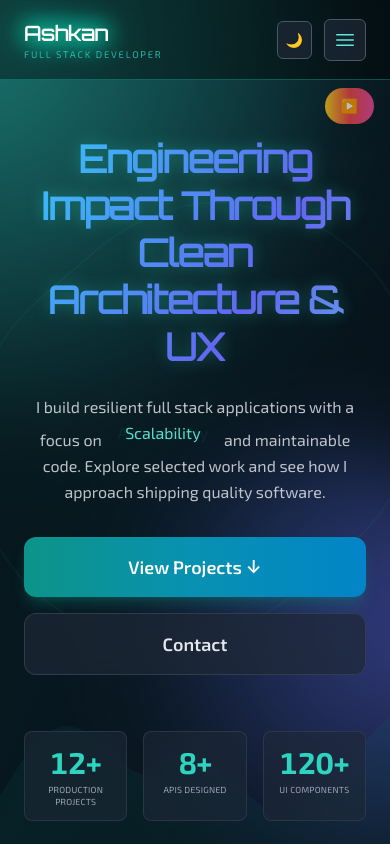
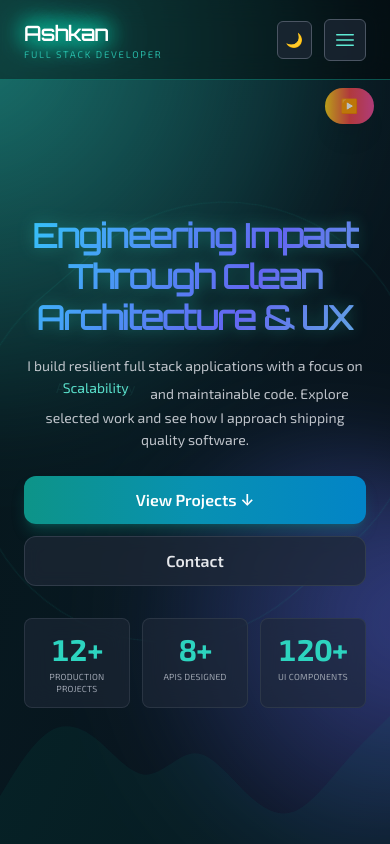
Before and after one commit to ashkan1010X/WebPortfolio, a React (Vite) app: page / in a window 390 px wide. Built offline with nearby package versions, Linux system fonts and the light colour scheme; the HTML template or start-up script is replaced by a standard one.

Commit message:
fix metric cards cut off on mobile + counter animation
Cards now sit above the fold on all phones including iPhone SE.
Counter numbers animate when they scroll into view instead of
firing immediately on page load when they might not be visible.

```diff
--- a/src/pages/Home.jsx
+++ b/src/pages/Home.jsx
@@ -1,4 +1,4 @@
-import React, { useEffect, useState } from "react";
+import React, { useEffect, useState, useRef, useCallback } from "react";
 import { Link } from "react-router-dom";
 import "../index.css";
 
@@ -19,9 +19,12 @@ const rotatingWords = [
 const Home = () => {
   const [counts, setCounts] = useState(metrics.map(() => 0));
   const [wordIndex, setWordIndex] = useState(0);
+  const [hasAnimated, setHasAnimated] = useState(false);
+  const metricsRef = useRef(null);
 
-  // Initial metric counter (immediate on mount)
-  useEffect(() => {
+  const runCounter = useCallback(() => {
+    if (hasAnimated) return;
+    setHasAnimated(true);
     const duration = 1400;
     const start = performance.now();
     const step = (now) => {
@@ -30,7 +33,19 @@ const Home = () => {
       if (p < 1) requestAnimationFrame(step);
     };
     requestAnimationFrame(step);
-  }, []);
+  }, [hasAnimated]);
+
+  // Fire counter when metrics grid enters the viewport
+  useEffect(() => {
+    const el = metricsRef.current;
+    if (!el) return;
+    const observer = new IntersectionObserver(
+      ([entry]) => { if (entry.isIntersecting) runCounter(); },
+      { threshold: 0.3 }
+    );
+    observer.observe(el);
+    return () => observer.disconnect();
+  }, [runCounter]);
 
   useEffect(() => {
     const id = setInterval(() => {
@@ -40,7 +55,7 @@ const Home = () => {
   }, []);
 
   return (
-    <section className="relative min-h-screen flex flex-col justify-center items-center text-center px-6 pt-28 sm:pt-0 overflow-hidden bg-black hero-noise">
+    <section className="relative min-h-screen flex flex-col justify-center items-center text-center px-6 pt-20 sm:pt-0 overflow-hidden bg-black hero-noise">
       {/* Animated gradient backdrop */}
       <div className="absolute inset-0 hero-gradient-mask animate-pan-bg opacity-70" />
       {/* Decorative blurred orbs */}
@@ -51,11 +66,11 @@ const Home = () => {
         <div className="w-[120vmin] h-[120vmin] rounded-full border border-teal-500/10 animate-rotate-slow" />
       </div>
       <div className="relative z-10 max-w-5xl mx-auto flex flex-col items-center">
-        <h1 className="text-[clamp(2.35rem,8.4vw,3.6rem)] font-extrabold tracking-tight leading-tight mb-6 bg-clip-text text-transparent bg-[linear-gradient(120deg,#5eead4_0%,#38bdf8_35%,#6366f1_65%,#5eead4_100%)] bg-[length:200%_200%] animate-pan-bg drop-shadow-[0_0_8px_rgba(45,212,191,0.35)]">
+        <h1 className="text-[clamp(1.9rem,8.4vw,3.6rem)] font-extrabold tracking-tight leading-tight mb-4 sm:mb-6 bg-clip-text text-transparent bg-[linear-gradient(120deg,#5eead4_0%,#38bdf8_35%,#6366f1_65%,#5eead4_100%)] bg-[length:200%_200%] animate-pan-bg drop-shadow-[0_0_8px_rgba(45,212,191,0.35)]">
           Engineering Impact Through
           <br className="hidden sm:block" /> Clean Architecture & UX
         </h1>
-        <p className="text-base sm:text-lg md:text-2xl text-gray-300/90 leading-relaxed max-w-3xl mx-auto mb-8">
+        <p className="text-sm sm:text-lg md:text-2xl text-gray-300/90 leading-relaxed max-w-3xl mx-auto mb-6 sm:mb-8">
           I build resilient full stack applications with a focus on
           <span className="inline-flex relative w-[11ch] justify-start mx-2 h-[1.6em]">
             {rotatingWords.map((w, i) => (
@@ -72,22 +87,22 @@ const Home = () => {
           and maintainable code. Explore selected work and see how I approach
           shipping quality software.
         </p>
-        <div className="flex flex-col sm:flex-row gap-4 justify-center mb-14 w-full sm:w-auto">
+        <div className="flex flex-col sm:flex-row gap-3 sm:gap-4 justify-center mb-8 sm:mb-14 w-full sm:w-auto">
           <Link
             to="/projects"
-            className="group relative px-8 py-4 rounded-xl bg-gradient-to-r from-teal-600 via-cyan-600 to-sky-600 hover:from-teal-500 hover:to-sky-500 text-white font-semibold text-lg shadow-lg shadow-teal-600/30 transition focus:outline-none focus:ring-2 focus:ring-teal-400 overflow-hidden"
+            className="group relative px-8 py-3 sm:py-4 rounded-xl bg-gradient-to-r from-teal-600 via-cyan-600 to-sky-600 hover:from-teal-500 hover:to-sky-500 text-white font-semibold text-base sm:text-lg shadow-lg shadow-teal-600/30 transition focus:outline-none focus:ring-2 focus:ring-teal-400 overflow-hidden"
           >
             <span className="relative z-10">View Projects ↓</span>
             <span className="absolute inset-0 bg-white/10 opacity-0 group-hover:opacity-100 transition" />
           </Link>
           <a
             href="/contact"
-            className="px-8 py-4 rounded-xl bg-gray-800/70 backdrop-blur hover:bg-gray-700 text-gray-200 font-semibold text-lg border border-gray-700/80 hover:border-teal-400 transition focus:outline-none focus:ring-2 focus:ring-teal-400"
+            className="px-8 py-3 sm:py-4 rounded-xl bg-gray-800/70 backdrop-blur hover:bg-gray-700 text-gray-200 font-semibold text-base sm:text-lg border border-gray-700/80 hover:border-teal-400 transition focus:outline-none focus:ring-2 focus:ring-teal-400"
           >
             Contact
           </a>
         </div>
-        <div className="grid grid-cols-3 gap-4 sm:gap-6 max-w-2xl mx-auto w-full">
+        <div ref={metricsRef} className="grid grid-cols-3 gap-3 sm:gap-6 max-w-2xl mx-auto w-full">
           {metrics.map((m, i) => (
             <div
               key={m.label}
```
